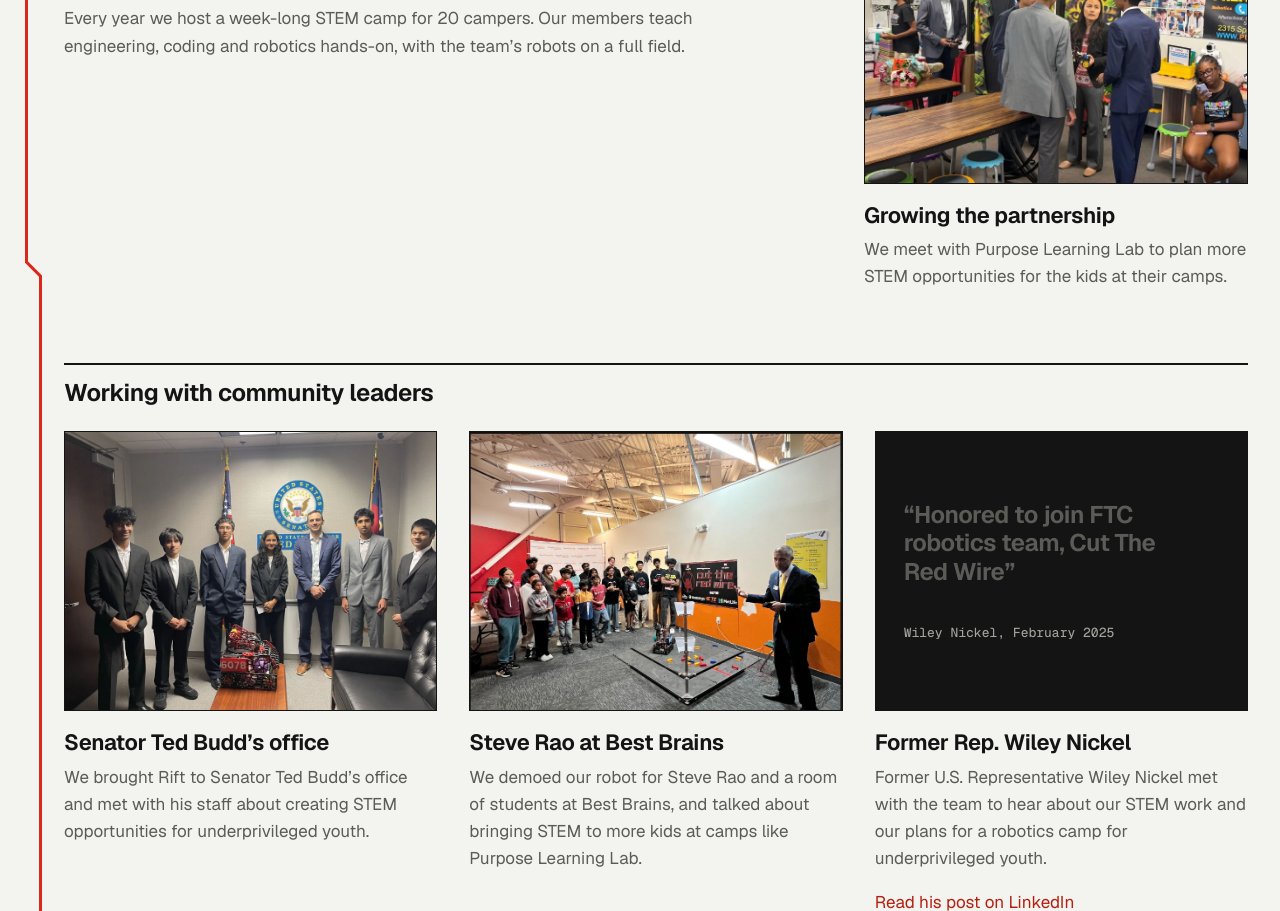
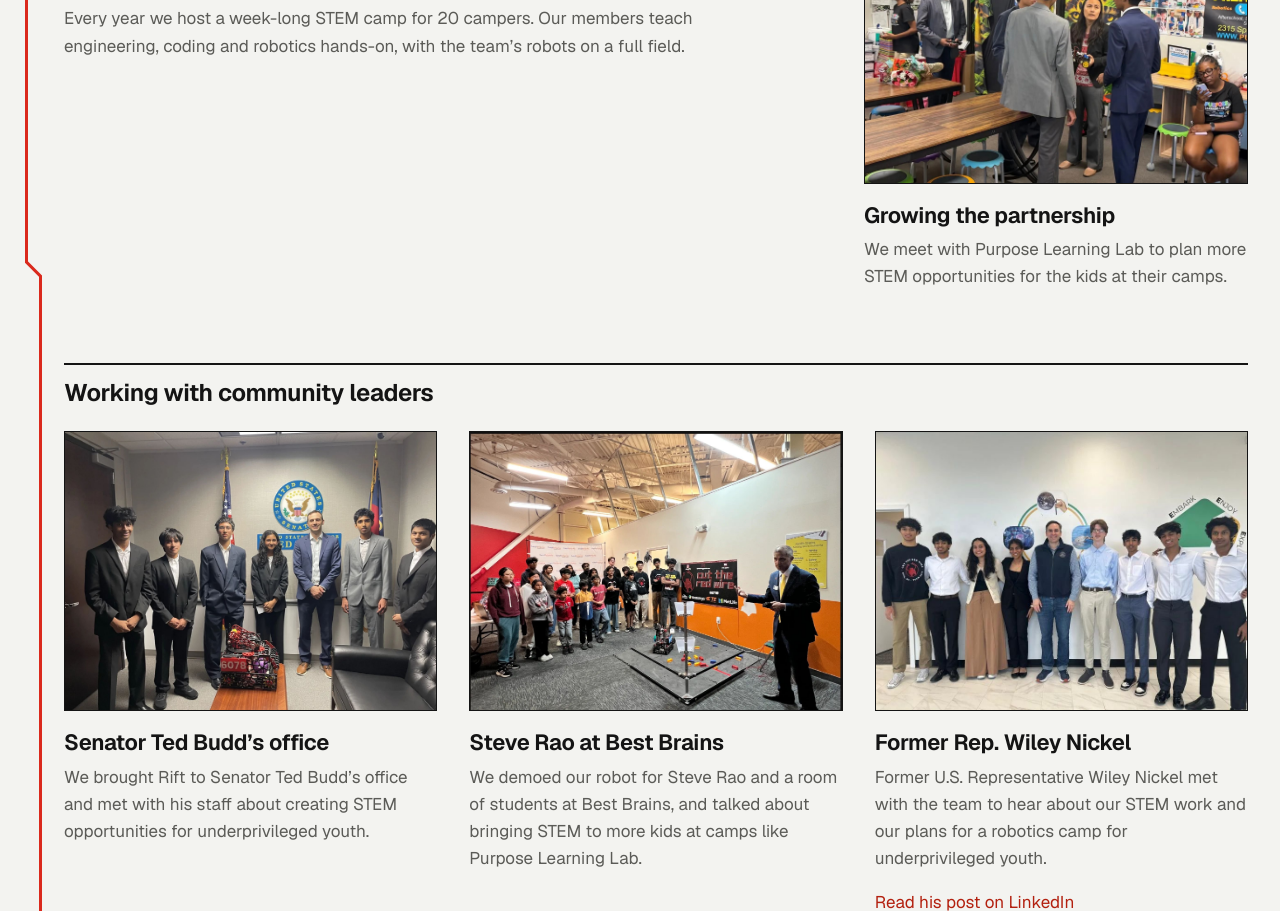
Before and after one commit to CTRW6078/website, a plain HTML site: page index.html in a window 1280 px wide. Shown: the part 5344-6255 px from the top of the page. Drawn offline with nearby package versions, Linux system fonts and the light colour scheme.

Commit message:
Add Wiley Nickel and MetLife camp closing-ceremony photos
Co-Authored-By: Claude Opus 5.5 <noreply@anthropic.com>

```diff
--- a/css/site.css
+++ b/css/site.css
@@ -805,9 +805,6 @@ h3 { font-weight: 650; letter-spacing: -0.015em; }
 /* ---------- outreach: leaders ---------- */
 .leaders-title { margin: 72px 0 24px; padding-top: 14px; border-top: 2px solid var(--ink); font-size: 1.5rem; }
 .leaders-grid { display: grid; grid-template-columns: repeat(3, minmax(0, 1fr)); gap: 40px 32px; }
-.quote-panel { margin: 0; aspect-ratio: 4 / 3; display: flex; flex-direction: column; justify-content: center; gap: 14px; padding: 28px; background: var(--ink); color: var(--paper); border: 1px solid var(--ink); }
-.quote-panel p { font-size: 1.5rem; font-weight: 650; line-height: 1.2; letter-spacing: -0.02em; }
-.quote-panel cite { font: 450 0.8125rem/1.3 var(--mono); font-style: normal; color: var(--muted-ink); }
 .story p + p { margin-top: 8px; }
 @media (max-width: 899px) {
   .leaders-grid { grid-template-columns: 1fr; }
--- a/index.html
+++ b/index.html
@@ -400,7 +400,7 @@
 
           <div class="outreach-grid">
             <article class="story story-lead">
-              <figure class="photo"><img src="img/photos/outreach-featured.jpg" width="2000" height="1501" alt="MetLife STEM camp campers in Cut the Red Wire shirts gathered behind a competition field" loading="lazy"></figure>
+              <figure class="photo"><img src="img/photos/outreach-featured.jpg" width="2000" height="1267" alt="Team members on stage thanking parents at the MetLife STEM camp closing ceremony, with trophies on the table" loading="lazy"></figure>
               <h3>MetLife STEM Camp</h3>
               <p>Every year we host a week-long STEM camp for 20 campers. Our members teach engineering, coding and robotics hands-on, with the team’s robots on a full field.</p>
             </article>
@@ -429,7 +429,7 @@
               <p>We demoed our robot for Steve Rao and a room of students at Best Brains, and talked about bringing STEM to more kids at camps like Purpose Learning Lab.</p>
             </article>
             <article class="story">
-              <blockquote class="quote-panel"><p>“Honored to join FTC robotics team, Cut The Red Wire”</p><cite>Wiley Nickel, February 2025</cite></blockquote>
+              <figure class="photo"><img src="img/photos/outreach-nickel.jpg" width="800" height="600" alt="Team members standing with Wiley Nickel" loading="lazy"></figure>
               <h3>Former Rep. Wiley Nickel</h3>
               <p>Former U.S. Representative Wiley Nickel met with the team to hear about our STEM work and our plans for a robotics camp for underprivileged youth.</p>
               <p><a href="https://www.linkedin.com/posts/wiley-nickel-4a7266_honored-to-join-ftc-robotics-team-cut-the-ugcPost-7298814447463108609-HuHM/" rel="noopener">Read his post on LinkedIn</a></p>
```
Also changed, not shown: img/photos/outreach-featured.jpg, img/photos/outreach-nickel.jpg (added), 1 other file.
